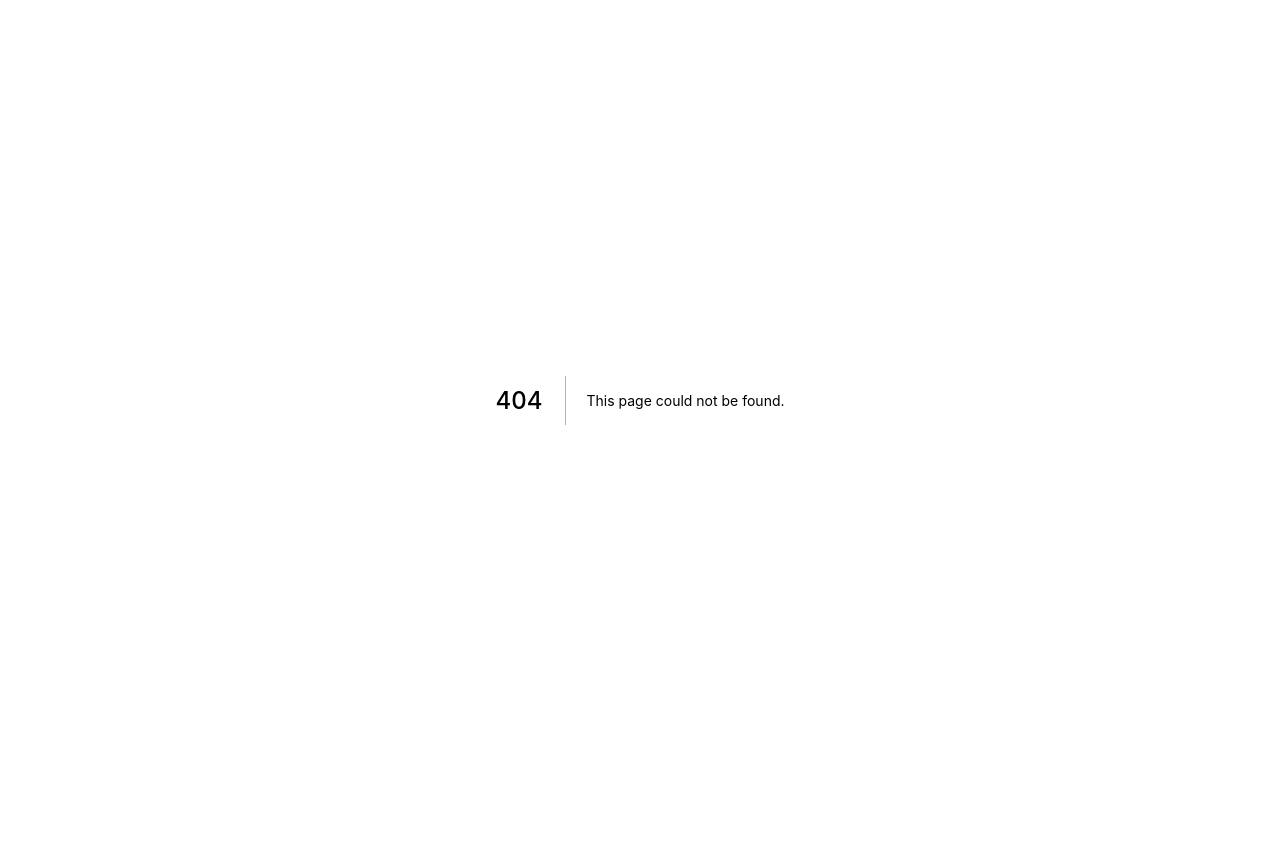
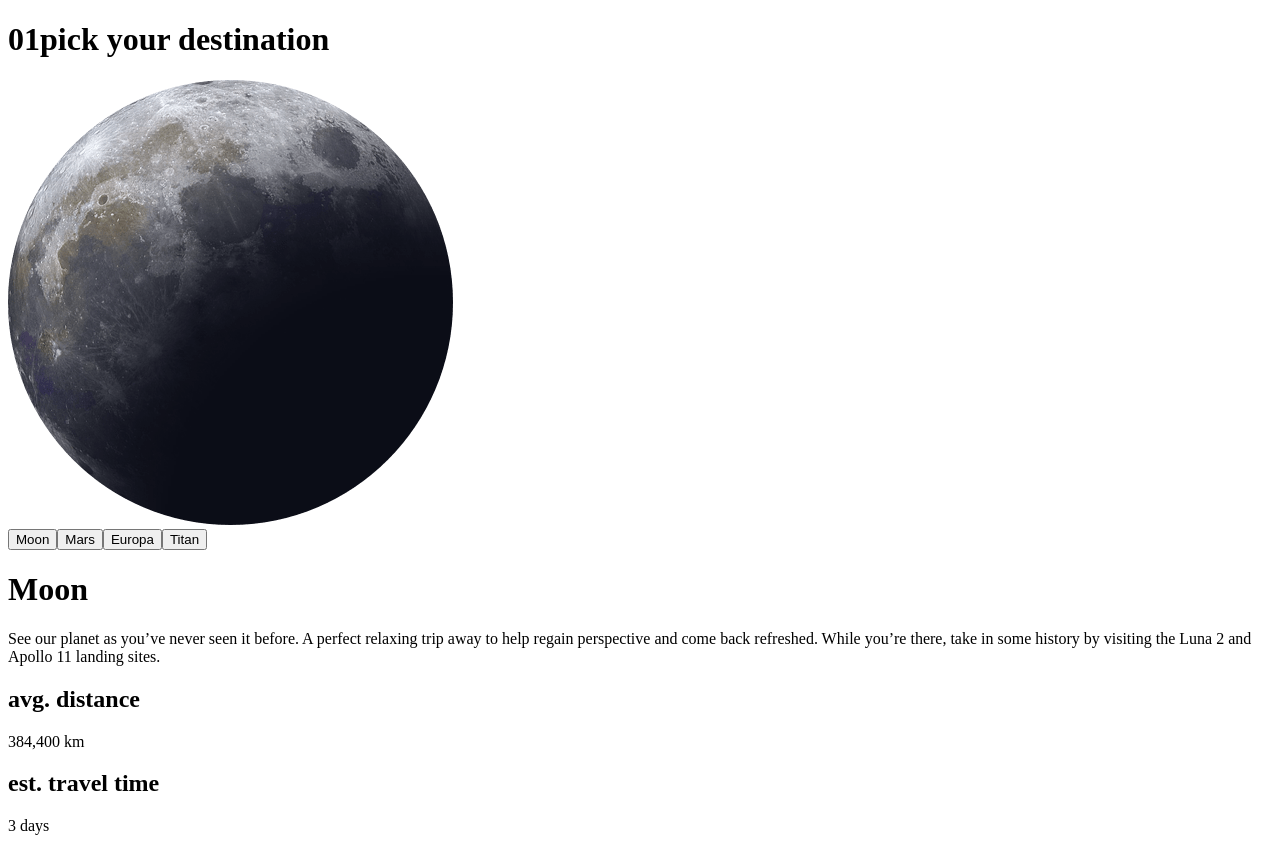
Before and after one commit to pqhung3007/fem-space-tourism, a Next.js app: page /destination in a window 1280 px wide. Before the commit this address had no page. Before the commit the page ends 800 px from the top, so only its background shows below. Built offline with nearby package versions, Linux system fonts and the light colour scheme.

Commit message:
amend: build destinaion page

```diff
--- /dev/null
+++ b/pages/destination.tsx
@@ -0,0 +1,25 @@
+import React from "react";
+import DestinationList from "../components/destination/DestinationList";
+import { Destination } from "../models";
+
+interface IDes {
+  destinationData: Destination[];
+}
+
+export default function destination({ destinationData }: IDes) {
+  return (
+    <main className="bg-mobile-destination md:bg-tablet-destination lg:bg-desktop-destination min-h-screen bg-cover">
+      <DestinationList destinations={destinationData} />
+    </main>
+  );
+}
+
+export async function getStaticProps() {
+  const res = await fetch("http://localhost:3000/data.json");
+  const data = await res.json();
+  const destinationData = data.destinations;
+
+  return {
+    props: { destinationData },
+  };
+}
```
